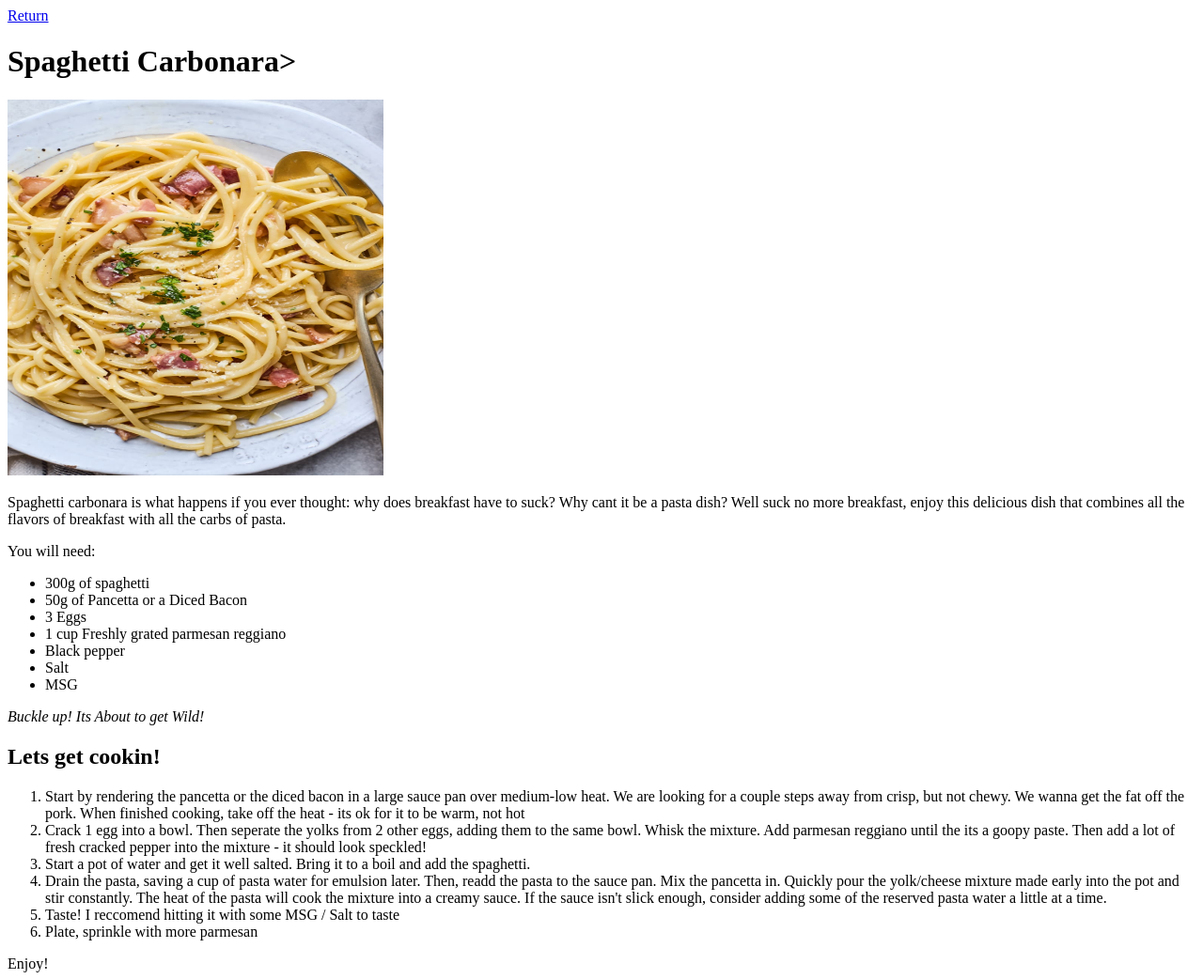
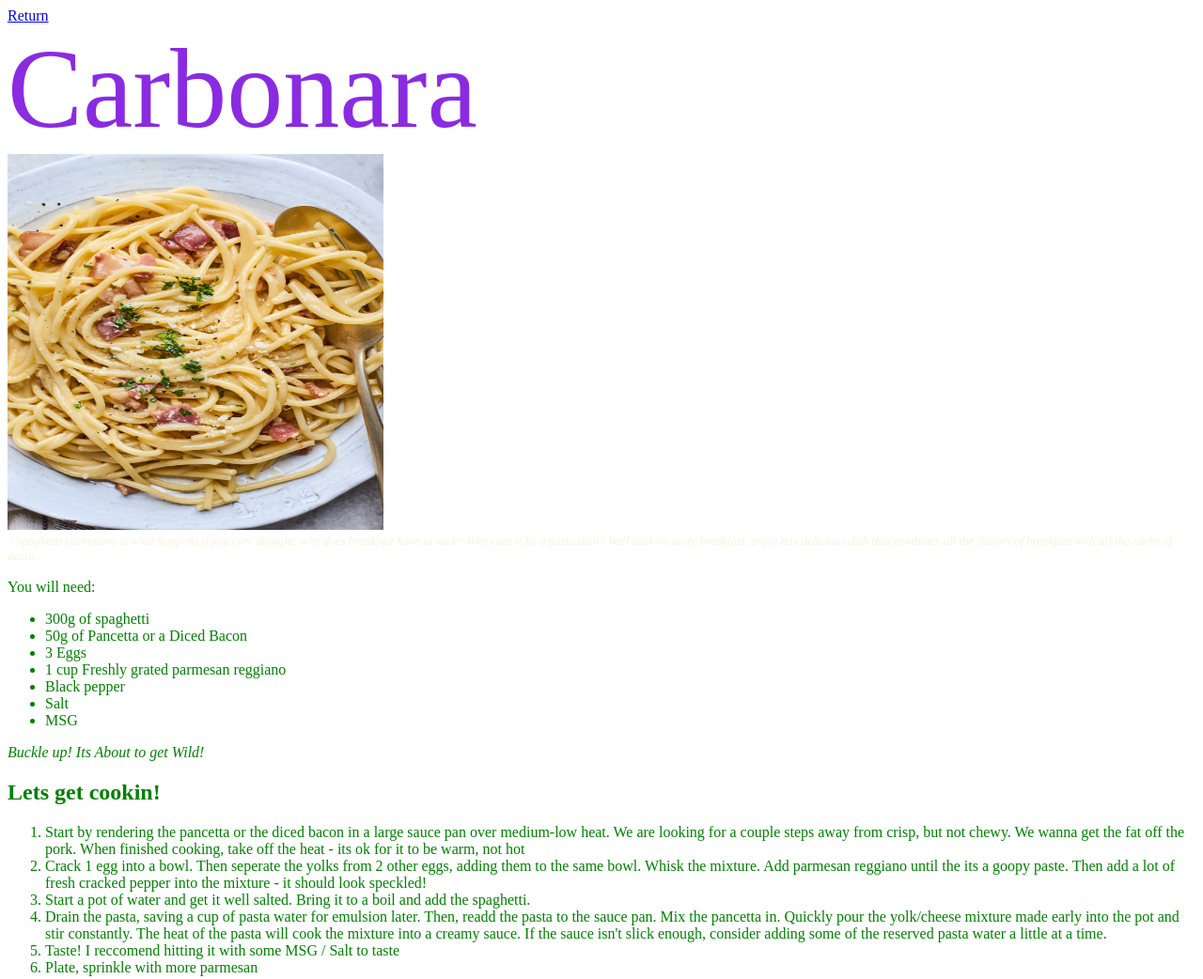
Before and after one commit to cheepsahoy/odin-recipes, a plain HTML site: page recipes/spaghetti-carbonara.html in a window 1280 px wide. Shown: the top 1042 px of the page at 94% size. Drawn offline with Linux system fonts and the light colour scheme.

Commit message:
Add css Add CSS file w/ class selectors Implement change to carbonara.html with new class selectors Implement change to index.html with new class sector

```diff
--- a/recipes/spaghetti-carbonara.html
+++ b/recipes/spaghetti-carbonara.html
@@ -3,12 +3,14 @@
     <head>
        <meta charset="utf-8">
        <title>Spaghetti Carbonara</title>
+       <link rel="stylesheet" href="../styles.css">
     </head>
     <body>
         <a href="../index.html">Return</a>
-        <h1>Spaghetti Carbonara></h1>
+        <div class="title"> Carbonara </div>
         <img src="../images/Spaghetti-Carbonara168766.jpg" alt="A picture of spaghetti carbonara" width="400" height="400">
-        <p>Spaghetti carbonara is what happens if you ever thought: why does breakfast have to suck? Why cant it be a pasta dish? Well suck no more breakfast, enjoy this delicious dish that combines all the flavors of breakfast with all the carbs of pasta.</p>
+        <div class="authornote">>Spaghetti carbonara is what happens if you ever thought: why does breakfast have to suck? Why cant it be a pasta dish? Well suck no more breakfast, enjoy this delicious dish that combines all the flavors of breakfast with all the carbs of pasta.</div>
+        <div class="recipe">
         <p> You will need: </p>
         <ul>
             <li>300g of spaghetti</li>
@@ -29,6 +31,7 @@
             <li>Taste! I reccomend hitting it with some MSG / Salt to taste</li>
             <li>Plate, sprinkle with more parmesan</li>
         </ol>
+    </div>
         <p>Enjoy!</p>
         <a href="../index.html">Return</a>
     </body>
--- /dev/null
+++ b/styles.css
@@ -0,0 +1,15 @@
+.title {
+    font-size: 120px;
+    color: blueviolet;
+}
+
+.recipe {
+    font-size: medium;
+    color: green;
+}
+
+.authornote {
+    font-style: italic;
+    font-size: small;
+    color: beige;
+}
```
Also changed, not shown: index.html (+9 -6 lines), recipes/Nathans-Fuck-You-Pasta.html (+1 -0 lines).
